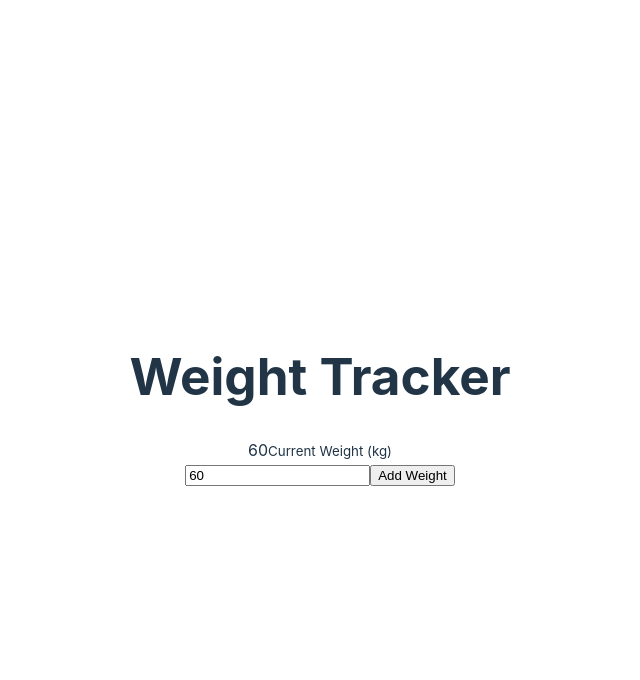
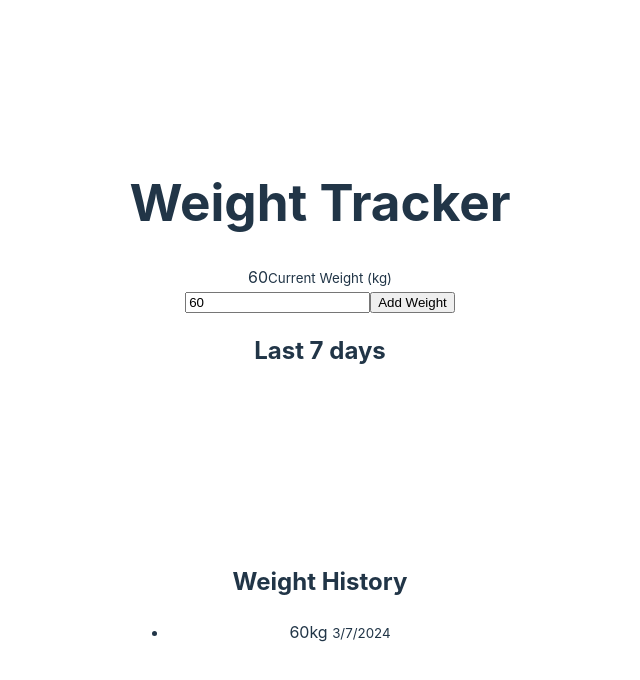
Before and after one commit to Toshiki-Isokawa/WeightTrackingApp, a Vue app: page / in a window 1280 px wide. Both pictures are taken after a click on the input "Add Weight". Shown: the top 680 px of the page, without its empty margins (320-960 px from the left). Built offline with nearby package versions, Linux system fonts and the light colour scheme.

Commit message:
Added charts

```diff
--- a/src/App.vue
+++ b/src/App.vue
@@ -36,6 +36,29 @@ const addWeight = () =>{
 
       <input type="submit" value="Add Weight" />
     </form>
+
+    <div v-if="weights && weights.length > 0">
+      <h2>Last 7 days</h2>
+
+      <div class="cavnas-box">
+        <canvas ref="weightChartEl"></canvas>
+      </div>
+
+      <div class="weight-history">
+        <h2>Weight History</h2>
+        <ul>
+          <li v-for="weight in weights">
+            <span>
+              {{  weight.weight }}kg
+            </span>
+            <small>
+              {{ new Date(weight.date).toLocaleDateString() }}
+            </small>
+          </li>
+        </ul>
+      </div>
+
+    </div>
   </main>
 </template>
 
```
